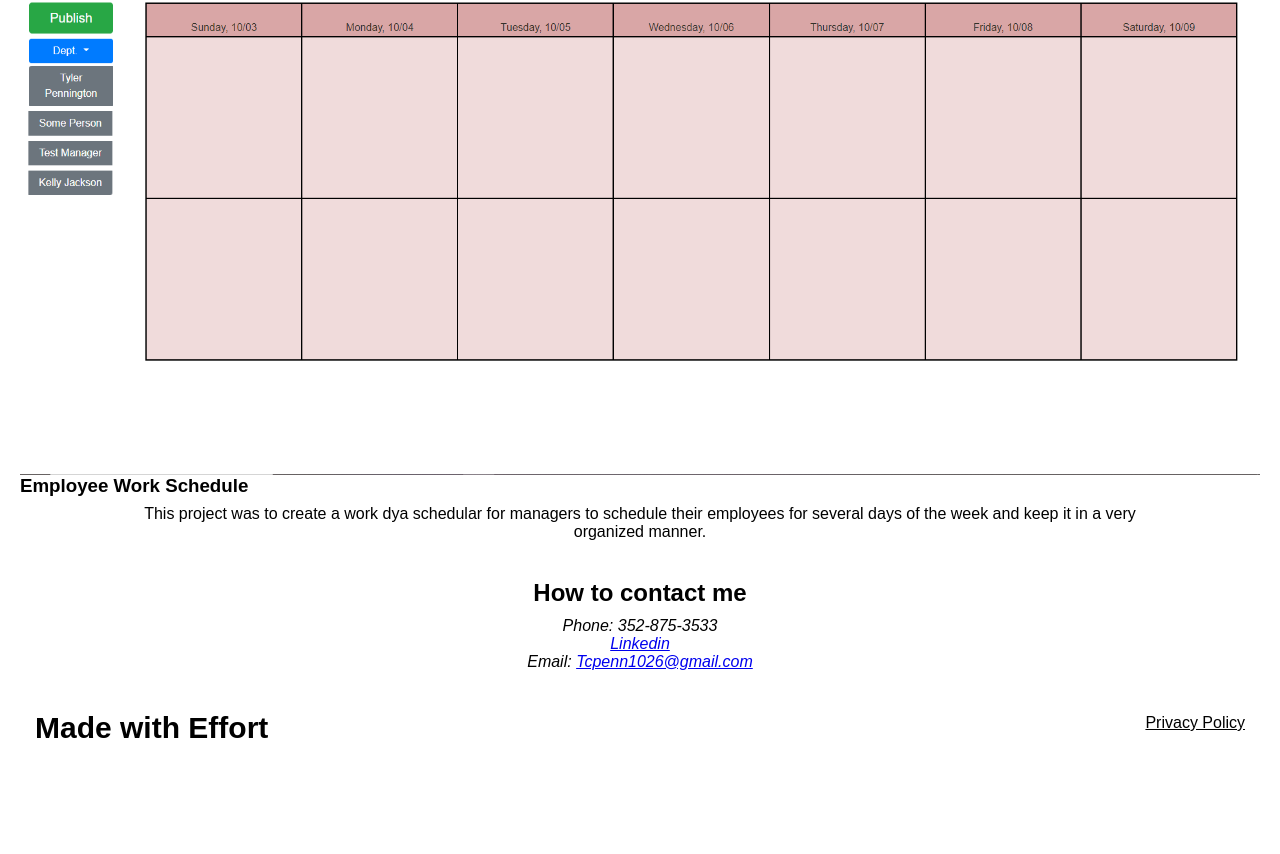
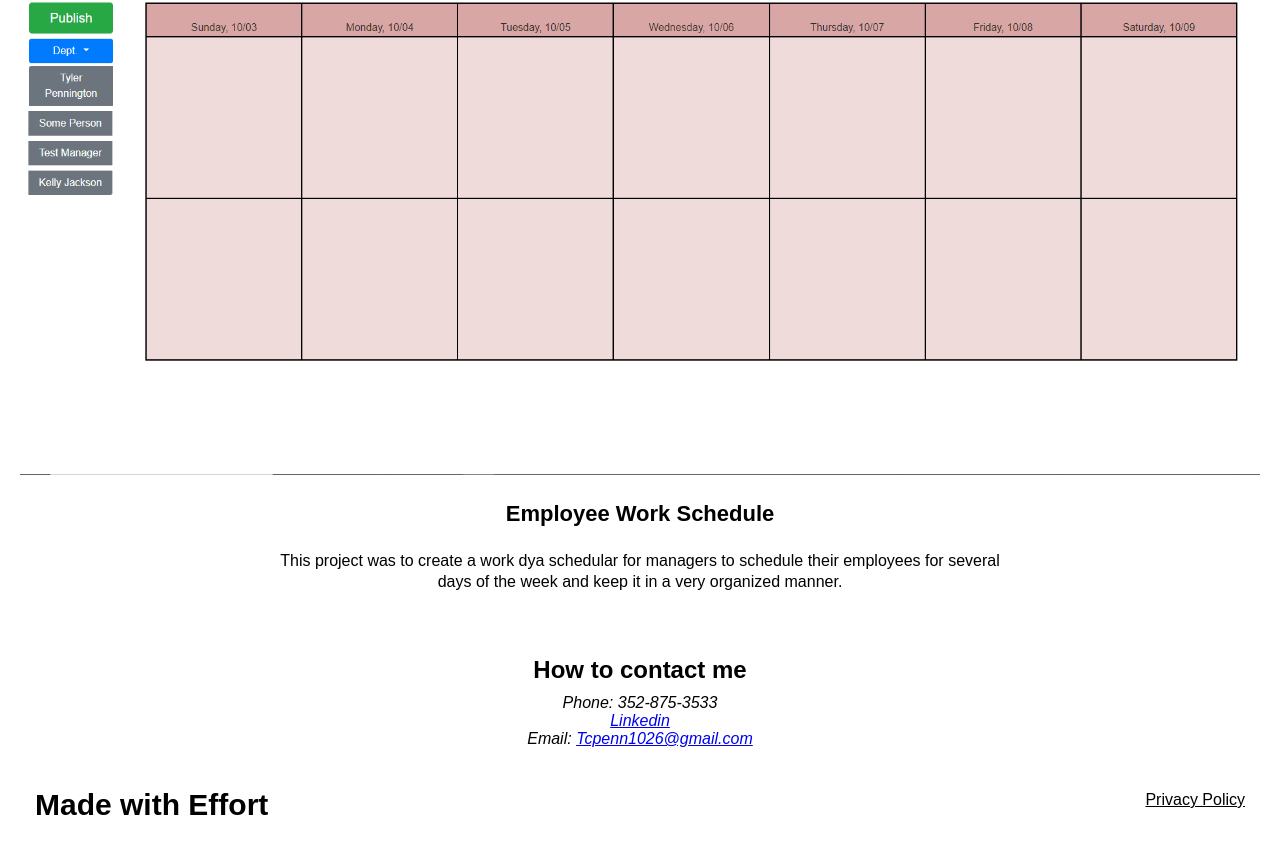
Before and after one commit to Tcpenn/Portfolio, a plain HTML site: page index.html in a window 1280 px wide. Shown: the part 2104-2958 px from the top of the page. Before the commit the page ends 2889 px from the top, so only its background shows below. Drawn offline with Linux system fonts and the light colour scheme.

Commit message:
fixed off centered title

```diff
--- a/index.html
+++ b/index.html
@@ -72,7 +72,7 @@
             </div>
             <div class="projects">
                 <img src='./assets/employee scheduler.PNG' alt="Employee schedule project">
-                <div class= 'title'>
+                <div class= 'description'>
                     <h3 class="title">Employee Work Schedule</h3>
                     <h4 class="content">This project was to create a work dya schedular for managers to schedule their employees for several days of the week and keep it in a very organized manner.</h4>
                 </div>
```
